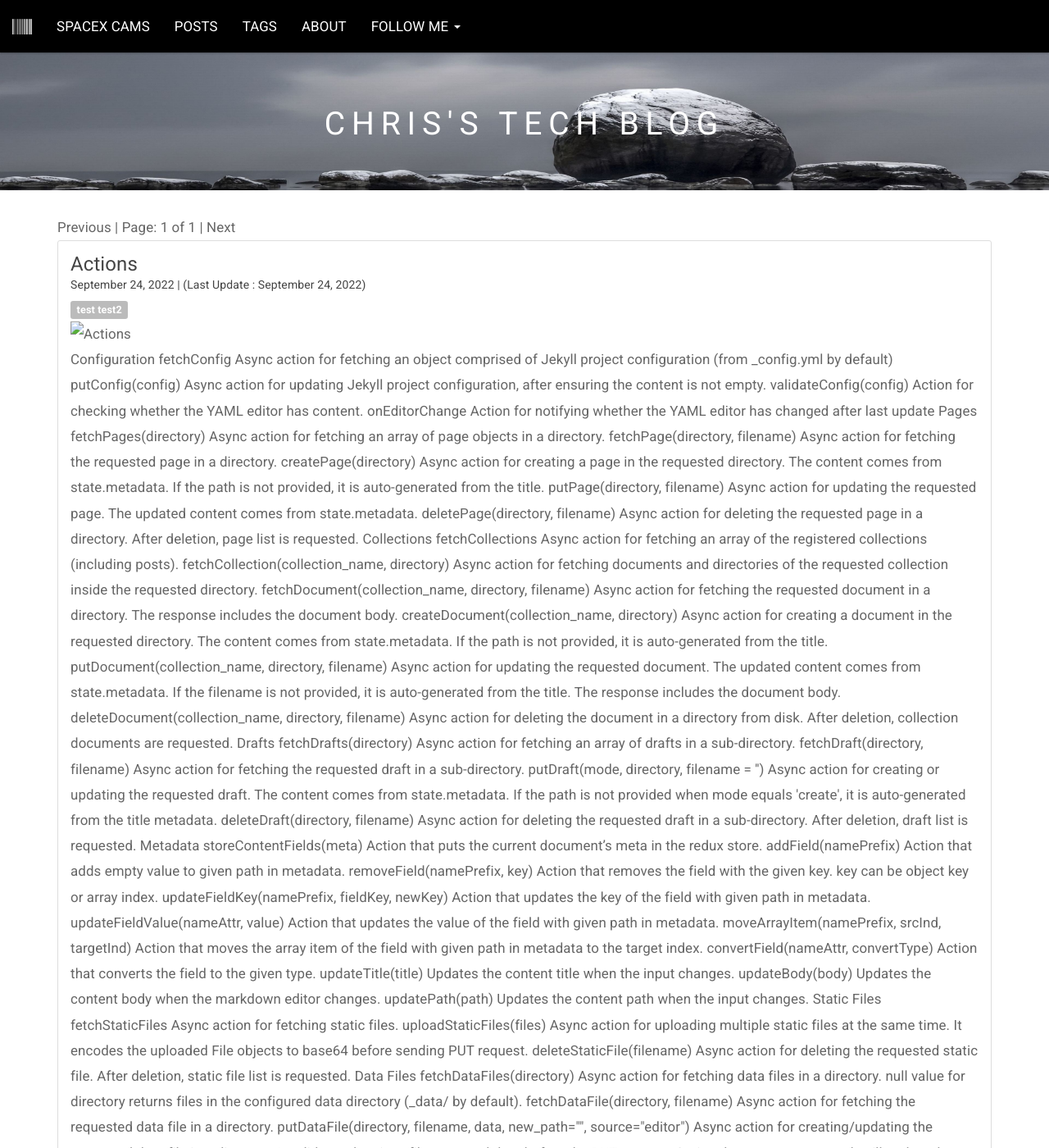
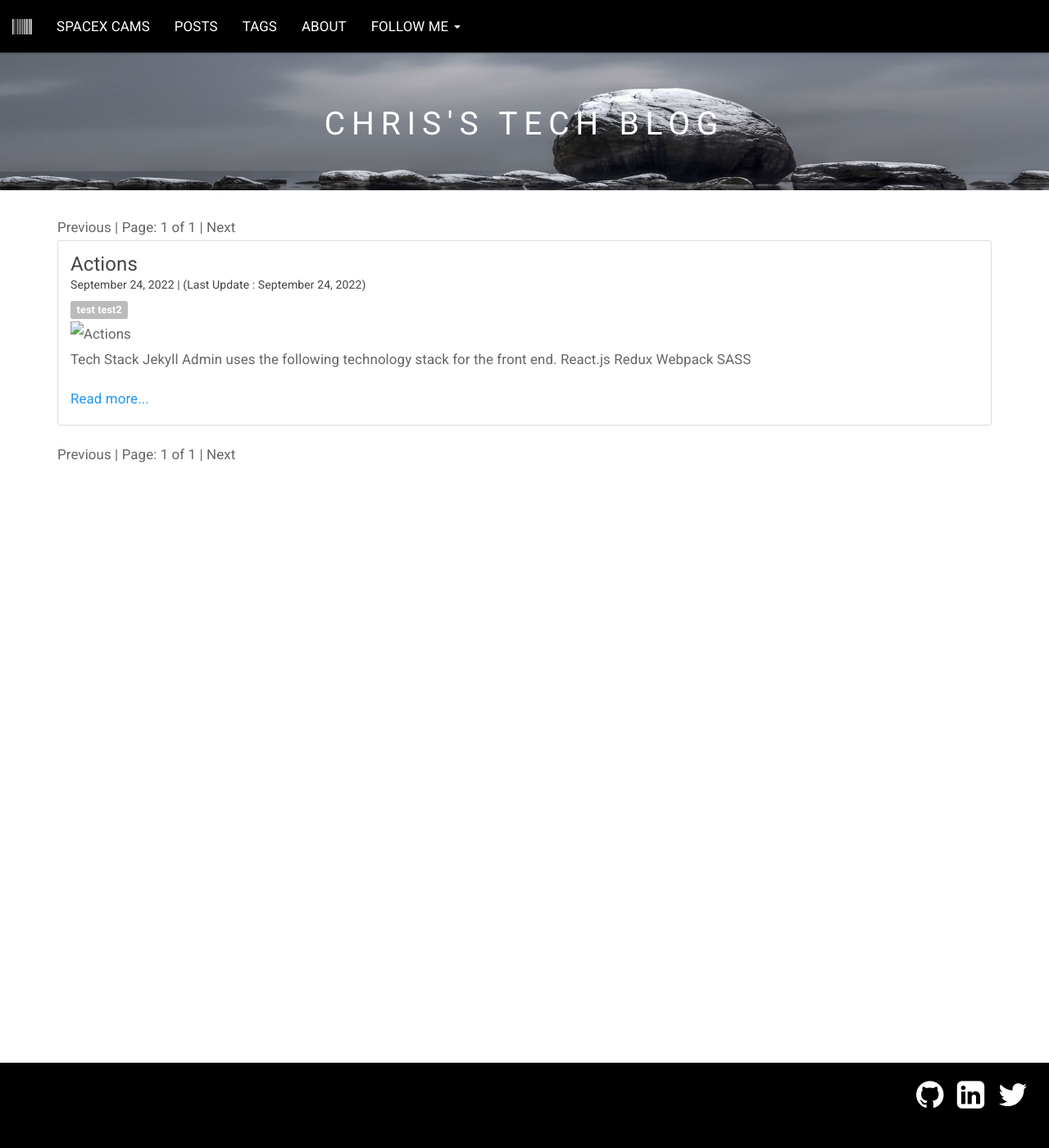
Before and after one commit to cdotyone/cdotyone.github.io, a Jekyll site: the page built from index.html, in a window 1280 px wide and 1400 px high. Shown: the whole window at 82% size. Built offline with Jekyll 4.4.1, drawn with Linux system fonts in a browser that asks for light colours; the list of posts is cut into pages by our own code; comment, search, counter and statistics services are not loaded; some of the changed text lies outside the part shown.

Commit message:
make it mine

```diff
--- a/_posts/2020-09-24-test.md
+++ b/_posts/2020-09-24-test.md
@@ -10,201 +10,11 @@ tags: [test test2]
 github: "https://github.com/cdotyone/nerdle-dash"
 ---
 
-## Configuration
+## Tech Stack
 
-### `fetchConfig`
+Jekyll Admin uses the following technology stack for the front end.
 
-Async action for fetching an object comprised of Jekyll project configuration (from `_config.yml` by default)
-
-### `putConfig(config)`
-
-Async action for updating Jekyll project configuration, after ensuring the content is not empty.
-
-### `validateConfig(config)`
-
-Action for checking whether the YAML editor has content.
-
-### `onEditorChange`
-
-Action for notifying whether the YAML editor has changed after last update
-
-## Pages
-
-### `fetchPages(directory)`
-
-Async action for fetching an array of page objects in a directory.
-
-### `fetchPage(directory, filename)`
-
-Async action for fetching the requested page in a directory.
-
-### `createPage(directory)`
-
-Async action for creating a page in the requested directory. The content comes
-from `state.metadata`. If the path is not provided, it is auto-generated from the title.
-
-### `putPage(directory, filename)`
-
-Async action for updating the requested page. The updated content comes
-from `state.metadata`.
-
-### `deletePage(directory, filename)`
-
-Async action for deleting the requested page in a directory.
-After deletion, page list is requested.
-
-## Collections
-
-### `fetchCollections`
-
-Async action for fetching an array of the registered collections (including posts).
-
-### `fetchCollection(collection_name, directory)`
-
-Async action for fetching documents and directories of the requested collection
-inside the requested directory.
-
-### `fetchDocument(collection_name, directory, filename)`
-
-Async action for fetching the requested document in a directory.
-The response includes the document body.
-
-### `createDocument(collection_name, directory)`
-
-Async action for creating a document in the requested directory.
-The content comes from `state.metadata`. If the path is not provided,
-it is auto-generated from the title.
-
-### `putDocument(collection_name, directory, filename)`
-
-Async action for updating the requested document. The updated content comes from `state.metadata`. If the filename is not provided, it is auto-generated from the title.
-The response includes the document body.
-
-### `deleteDocument(collection_name, directory, filename)`
-
-Async action for deleting the document in a directory from disk. After deletion, collection documents are requested.
-
-## Drafts
-
-### `fetchDrafts(directory)`
-
-Async action for fetching an array of drafts in a sub-directory.
-
-### `fetchDraft(directory, filename)`
-
-Async action for fetching the requested draft in a sub-directory.
-
-### `putDraft(mode, directory, filename = '')`
-
-Async action for creating or updating the requested draft. The content comes
-from `state.metadata`.
-If the path is not provided when `mode` equals `'create'`, it is auto-generated from the `title` metadata.
-
-### `deleteDraft(directory, filename)`
-
-Async action for deleting the requested draft in a sub-directory.
-After deletion, draft list is requested.
-
-## Metadata
-
-### `storeContentFields(meta)`
-
-Action that puts the current document's meta in the redux store.
-
-### `addField(namePrefix)`
-
-Action that adds empty value to given path in metadata.
-
-### `removeField(namePrefix, key)`
-
-Action that removes the field with the given `key`. `key` can be object key or
-array index.
-
-### `updateFieldKey(namePrefix, fieldKey, newKey)`
-
-Action that updates the key of the field with given path in metadata.
-
-### `updateFieldValue(nameAttr, value)`
-
-Action that updates the value of the field with given path in metadata.
-
-### `moveArrayItem(namePrefix, srcInd, targetInd)`
-
-Action that moves the array item of the field with given path in metadata
-to the target index.
-
-### `convertField(nameAttr, convertType)`
-
-Action that converts the field to the given type.
-
-### `updateTitle(title)`
-
-Updates the content title when the input changes.
-
-### `updateBody(body)`
-
-Updates the content body when the markdown editor changes.
-
-### `updatePath(path)`
-
-Updates the content path when the input changes.
-
-## Static Files
-
-### `fetchStaticFiles`
-
-Async action for fetching static files.
-
-### `uploadStaticFiles(files)`
-
-Async action for uploading multiple static files at the same time.
-It encodes the uploaded `File` objects to `base64` before sending PUT request.
-
-### `deleteStaticFile(filename)`
-
-Async action for deleting the requested static file. After deletion, static file list is requested.
-
-## Data Files
-
-### `fetchDataFiles(directory)`
-
-Async action for fetching data files in a directory.
-`null` value for `directory` returns files in the configured data directory (`_data/` by default).
-
-### `fetchDataFile(directory, filename)`
-
-Async action for fetching the requested data file in a directory.
-
-### `putDataFile(directory, filename, data, new_path="", source="editor")`
-
-Async action for creating/updating the requested data file in a directory. It validates the given filename and data before the PUT request.
-Optional parameter `new_path` will update the data file's `path` metadata.
-When another optional parameter `source` equals `gui`, the requested file is updated by parsing user input into valid YAML.
-
-### `deleteDataFile(directory, filename)`
-
-Async action for deleting the requested data file in a directory. After deletion, the root data file list is requested.
-
-### `onDataFileChanged`
-
-Action for keeping track of the updated form fields.
-
-## Utils
-
-### `search(input)`
-
-Action for storing search input from the user
-
-### `validationError(errors)`
-
-Action for storing form errors.
-
-### `clearErrors`
-
-Action for clearing form errors if any.
-
-## Notifications
-
-### `addNotification(title, message, level)`
-
-Action for adding a notification
+* [React.js](https://facebook.github.io/react/)
+* [Redux](http://redux.js.org/)
+* [Webpack](https://github.com/webpack/webpack)
+* [SASS](https://github.com/sass/sass)
```
